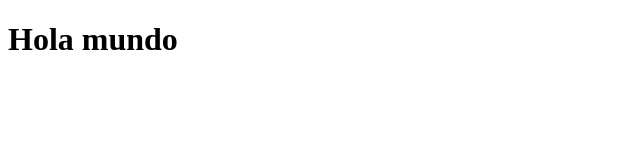
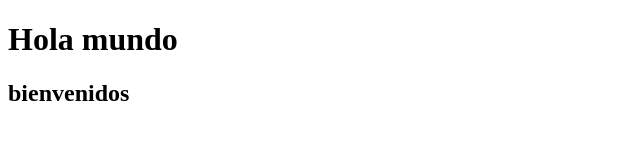
Before and after one commit to lizzy-2003/FrontEnd, a plain HTML site: page index.html in a window 1280 px wide. Shown: the whole page, without its empty margins (0-640 px from the left). Drawn offline with Linux system fonts and the light colour scheme.

Commit message:
cambios
bienvenidos

```diff
--- a/index.html
+++ b/index.html
@@ -8,5 +8,8 @@
 </head>
 <body>
     <h1>Hola mundo</h1>
+    <h2>
+        bienvenidos
+    </h2>
 </body>
 </html>
```
Also changed, not shown: estilos.css (added).
